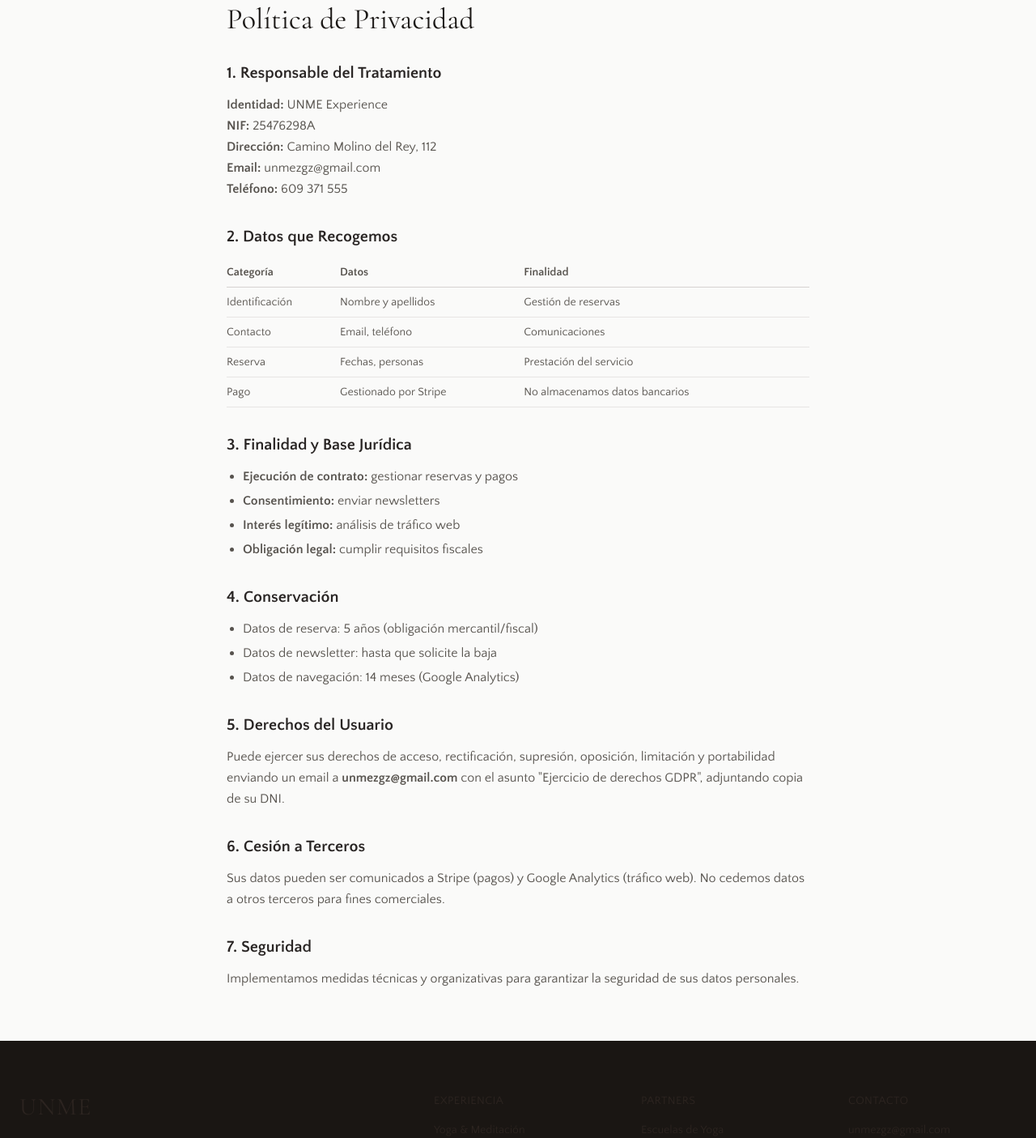
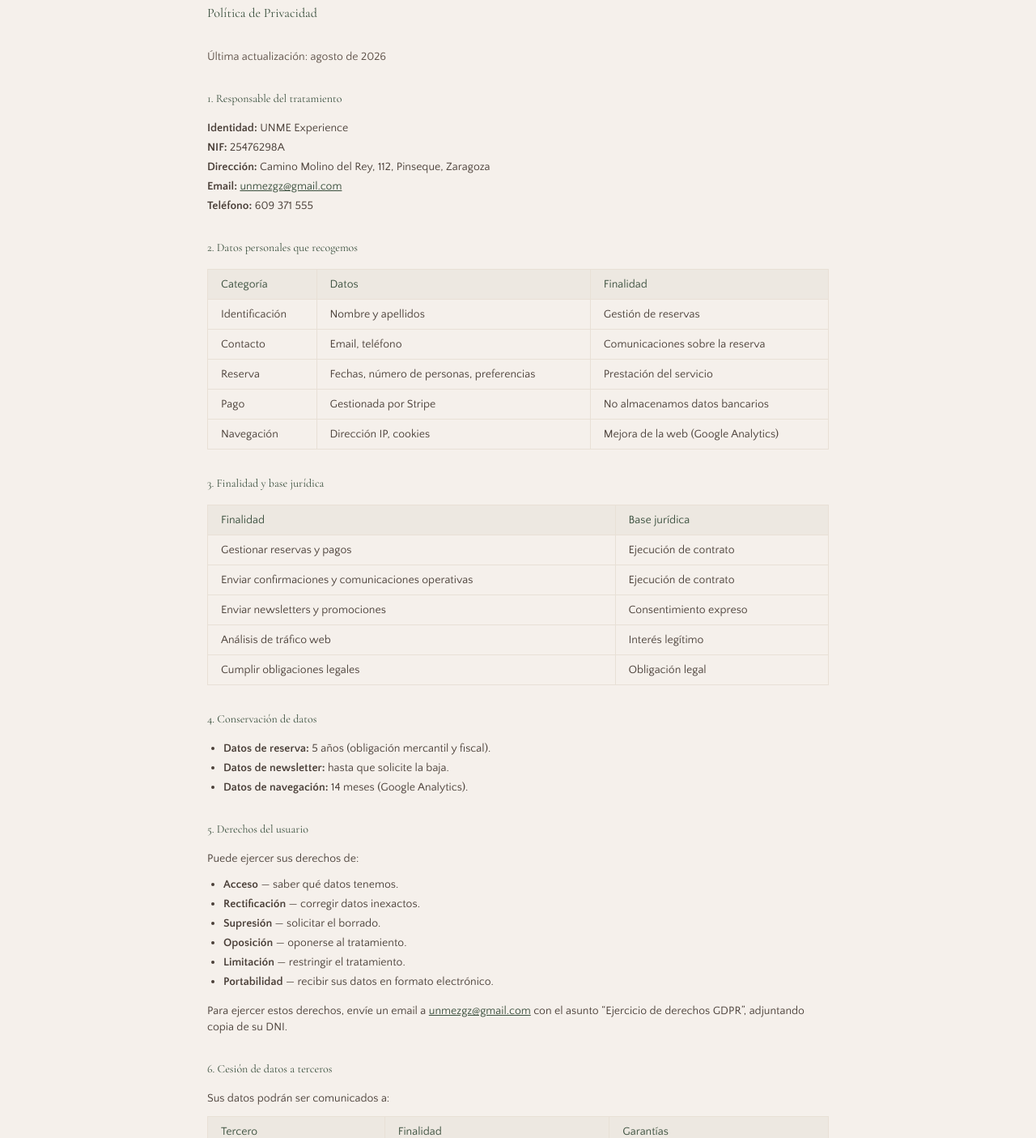
Before and after one commit to nanoeman/unme-premium, a Next.js app: page /privacidad in a window 1280 px wide. Shown: the part 60-1465 px from the top of the page at 81% size. Built offline with nearby package versions, Linux system fonts and the light colour scheme.

Commit message:
Refactor privacy policy page layout and content

```diff
--- a/src/app/privacidad/page.tsx
+++ b/src/app/privacidad/page.tsx
@@ -1,105 +1,232 @@
+import type { Metadata } from "next";
+import Link from "next/link";
+
+export const metadata: Metadata = {
+  title: "Política de Privacidad | UNME Experience",
+  description:
+    "Política de privacidad de UNME Experience. Información sobre el tratamiento de datos personales, derechos del usuario y medidas de seguridad conforme al RGPD.",
+};
+
 export default function PrivacidadPage() {
   return (
-    <main className="min-h-screen bg-stone-50 py-16">
-      <div className="mx-auto max-w-3xl px-6">
-        <h1 className="mb-8 font-display text-4xl text-stone-900">
+    <div className="min-h-screen bg-linen py-16 px-6">
+      <div className="mx-auto max-w-3xl">
+        <h1 className="font-display text-heading-1 mb-8 text-forest-700">
           Política de Privacidad
         </h1>
 
-        <div className="space-y-8 text-stone-600 leading-relaxed">
+        <p className="mb-8 text-sm text-earth-600">
+          Última actualización: agosto de 2026
+        </p>
 
+        <div className="space-y-8 text-sm text-earth-700">
+          {/* 1. RESPONSABLE */}
           <section>
-            <h2 className="mb-3 text-xl font-semibold text-stone-800">1. Responsable del Tratamiento</h2>
-            <p>
-              <strong>Identidad:</strong> UNME Experience<br />
-              <strong>NIF:</strong> 25476298A<br />
-              <strong>Dirección:</strong> Camino Molino del Rey, 112<br />
-              <strong>Email:</strong> unmezgz@gmail.com<br />
-              <strong>Teléfono:</strong> 609 371 555
+            <h2 className="font-display text-heading-3 mb-4 text-forest-700">
+              1. Responsable del tratamiento
+            </h2>
+            <ul className="space-y-1 text-earth-700">
+              <li><strong>Identidad:</strong> UNME Experience</li>
+              <li><strong>NIF:</strong> 25476298A</li>
+              <li><strong>Dirección:</strong> Camino Molino del Rey, 112, Pinseque, Zaragoza</li>
+              <li><strong>Email:</strong> <a href="mailto:unmezgz@gmail.com" className="text-forest-700 underline hover:text-forest-900">unmezgz@gmail.com</a></li>
+              <li><strong>Teléfono:</strong> 609 371 555</li>
+            </ul>
+          </section>
+
+          {/* 2. DATOS QUE RECOGEMOS */}
+          <section>
+            <h2 className="font-display text-heading-3 mb-4 text-forest-700">
+              2. Datos personales que recogemos
+            </h2>
+            <div className="overflow-x-auto">
+              <table className="min-w-full border border-taupe-200 text-sm">
+                <thead className="bg-linen-100">
+                  <tr>
+                    <th className="border border-taupe-200 px-4 py-2 text-left font-medium text-forest-700">Categoría</th>
+                    <th className="border border-taupe-200 px-4 py-2 text-left font-medium text-forest-700">Datos</th>
+                    <th className="border border-taupe-200 px-4 py-2 text-left font-medium text-forest-700">Finalidad</th>
+                  </tr>
+                </thead>
+                <tbody>
+                  <tr>
+                    <td className="border border-taupe-200 px-4 py-2">Identificación</td>
+                    <td className="border border-taupe-200 px-4 py-2">Nombre y apellidos</td>
+                    <td className="border border-taupe-200 px-4 py-2">Gestión de reservas</td>
+                  </tr>
+                  <tr>
+                    <td className="border border-taupe-200 px-4 py-2">Contacto</td>
+                    <td className="border border-taupe-200 px-4 py-2">Email, teléfono</td>
+                    <td className="border border-taupe-200 px-4 py-2">Comunicaciones sobre la reserva</td>
+                  </tr>
+                  <tr>
+                    <td className="border border-taupe-200 px-4 py-2">Reserva</td>
+                    <td className="border border-taupe-200 px-4 py-2">Fechas, número de personas, preferencias</td>
+                    <td className="border border-taupe-200 px-4 py-2">Prestación del servicio</td>
+                  </tr>
+                  <tr>
+                    <td className="border border-taupe-200 px-4 py-2">Pago</td>
+                    <td className="border border-taupe-200 px-4 py-2">Gestionada por Stripe</td>
+                    <td className="border border-taupe-200 px-4 py-2">No almacenamos datos bancarios</td>
+                  </tr>
+                  <tr>
+                    <td className="border border-taupe-200 px-4 py-2">Navegación</td>
+                    <td className="border border-taupe-200 px-4 py-2">Dirección IP, cookies</td>
+                    <td className="border border-taupe-200 px-4 py-2">Mejora de la web (Google Analytics)</td>
+                  </tr>
+                </tbody>
+              </table>
+            </div>
+          </section>
+
+          {/* 3. FINALIDAD Y BASE JURÍDICA */}
+          <section>
+            <h2 className="font-display text-heading-3 mb-4 text-forest-700">
+              3. Finalidad y base jurídica
+            </h2>
+            <div className="overflow-x-auto">
+              <table className="min-w-full border border-taupe-200 text-sm">
+                <thead className="bg-linen-100">
+                  <tr>
+                    <th className="border border-taupe-200 px-4 py-2 text-left font-medium text-forest-700">Finalidad</th>
+                    <th className="border border-taupe-200 px-4 py-2 text-left font-medium text-forest-700">Base jurídica</th>
+                  </tr>
+                </thead>
+                <tbody>
+                  <tr>
+                    <td className="border border-taupe-200 px-4 py-2">Gestionar reservas y pagos</td>
+                    <td className="border border-taupe-200 px-4 py-2">Ejecución de contrato</td>
+                  </tr>
+                  <tr>
+                    <td className="border border-taupe-200 px-4 py-2">Enviar confirmaciones y comunicaciones operativas</td>
+                    <td className="border border-taupe-200 px-4 py-2">Ejecución de contrato</td>
+                  </tr>
+                  <tr>
+                    <td className="border border-taupe-200 px-4 py-2">Enviar newsletters y promociones</td>
+                    <td className="border border-taupe-200 px-4 py-2">Consentimiento expreso</td>
+                  </tr>
+                  <tr>
+                    <td className="border border-taupe-200 px-4 py-2">Análisis de tráfico web</td>
+                    <td className="border border-taupe-200 px-4 py-2">Interés legítimo</td>
+                  </tr>
+                  <tr>
+                    <td className="border border-taupe-200 px-4 py-2">Cumplir obligaciones legales</td>
+                    <td className="border border-taupe-200 px-4 py-2">Obligación legal</td>
+                  </tr>
+                </tbody>
+              </table>
+            </div>
+          </section>
+
+          {/* 4. CONSERVACIÓN */}
+          <section>
+            <h2 className="font-display text-heading-3 mb-4 text-forest-700">
+              4. Conservación de datos
+            </h2>
+            <ul className="list-disc pl-5 space-y-1 text-earth-700">
+              <li><strong>Datos de reserva:</strong> 5 años (obligación mercantil y fiscal).</li>
+              <li><strong>Datos de newsletter:</strong> hasta que solicite la baja.</li>
+              <li><strong>Datos de navegación:</strong> 14 meses (Google Analytics).</li>
+            </ul>
+          </section>
+
+          {/* 5. DERECHOS */}
+          <section>
+            <h2 className="font-display text-heading-3 mb-4 text-forest-700">
+              5. Derechos del usuario
+            </h2>
+            <p className="mb-3 text-earth-700">Puede ejercer sus derechos de:</p>
+            <ul className="list-disc pl-5 space-y-1 text-earth-700">
+              <li><strong>Acceso</strong> — saber qué datos tenemos.</li>
+              <li><strong>Rectificación</strong> — corregir datos inexactos.</li>
+              <li><strong>Supresión</strong> — solicitar el borrado.</li>
+              <li><strong>Oposición</strong> — oponerse al tratamiento.</li>
+              <li><strong>Limitación</strong> — restringir el tratamiento.</li>
+              <li><strong>Portabilidad</strong> — recibir sus datos en formato electrónico.</li>
+            </ul>
+            <p className="mt-4 text-earth-700">
+              Para ejercer estos derechos, envíe un email a{" "}
+              <a href="mailto:unmezgz@gmail.com" className="text-forest-700 underline hover:text-forest-900">
+                unmezgz@gmail.com
+              </a>{" "}
+              con el asunto &ldquo;Ejercicio de derechos GDPR&rdquo;, adjuntando copia de su DNI.
             </p>
           </section>
 
+          {/* 6. CESIÓN DE DATOS */}
           <section>
-            <h2 className="mb-3 text-xl font-semibold text-stone-800">2. Datos que Recogemos</h2>
-            <table className="w-full border-collapse text-sm">
-              <thead>
-                <tr className="border-b border-stone-300">
-                  <th className="py-2 text-left font-semibold">Categoría</th>
-                  <th className="py-2 text-left font-semibold">Datos</th>
-                  <th className="py-2 text-left font-semibold">Finalidad</th>
+            <h2 className="font-display text-heading-3 mb-4 text-forest-700">
+              6. Cesión de datos a terceros
+            </h2>
+            <p className="mb-3 text-earth-700">Sus datos podrán ser comunicados a:</p>
+            <div className="overflow-x-auto">
+              <table className="min-w-full border border-taupe-200 text-sm">
+                <thead className="bg-linen-100">
+                  <tr>
+                    <th className="border border-taupe-200 px-4 py-2 text-left font-medium text-forest-700">Tercero</th>
+                    <th className="border border-taupe-200 px-4 py-2 text-left font-medium text-forest-700">Finalidad</th>
+                    <th className="border border-taupe-200 px-4 py-2 text-left font-medium text-forest-700">Garantías</th>
                   </tr>
                 </thead>
                 <tbody>
-                <tr className="border-b border-stone-200">
-                  <td className="py-2">Identificación</td>
-                  <td className="py-2">Nombre y apellidos</td>
-                  <td className="py-2">Gestión de reservas</td>
+                  <tr>
+                    <td className="border border-taupe-200 px-4 py-2">Stripe</td>
+                    <td className="border border-taupe-200 px-4 py-2">Procesamiento de pagos</td>
+                    <td className="border border-taupe-200 px-4 py-2">Certificación PCI DSS</td>
                   </tr>
-                <tr className="border-b border-stone-200">
-                  <td className="py-2">Contacto</td>
-                  <td className="py-2">Email, teléfono</td>
-                  <td className="py-2">Comunicaciones</td>
+                  <tr>
+                    <td className="border border-taupe-200 px-4 py-2">Google (Analytics)</td>
+                    <td className="border border-taupe-200 px-4 py-2">Análisis de tráfico web</td>
+                    <td className="border border-taupe-200 px-4 py-2">Acuerdo de tratamiento</td>
                   </tr>
-                <tr className="border-b border-stone-200">
-                  <td className="py-2">Reserva</td>
-                  <td className="py-2">Fechas, personas</td>
-                  <td className="py-2">Prestación del servicio</td>
-                </tr>
-                <tr className="border-b border-stone-200">
-                  <td className="py-2">Pago</td>
-                  <td className="py-2">Gestionado por Stripe</td>
-                  <td className="py-2">No almacenamos datos bancarios</td>
+                  <tr>
+                    <td className="border border-taupe-200 px-4 py-2">Vercel</td>
+                    <td className="border border-taupe-200 px-4 py-2">Hosting de la web</td>
+                    <td className="border border-taupe-200 px-4 py-2">Acuerdo de tratamiento</td>
                   </tr>
                 </tbody>
               </table>
-          </section>
-
-          <section>
-            <h2 className="mb-3 text-xl font-semibold text-stone-800">3. Finalidad y Base Jurídica</h2>
-            <ul className="list-disc pl-5 space-y-1">
-              <li><strong>Ejecución de contrato:</strong> gestionar reservas y pagos</li>
-              <li><strong>Consentimiento:</strong> enviar newsletters</li>
-              <li><strong>Interés legítimo:</strong> análisis de tráfico web</li>
-              <li><strong>Obligación legal:</strong> cumplir requisitos fiscales</li>
-            </ul>
-          </section>
-
-          <section>
-            <h2 className="mb-3 text-xl font-semibold text-stone-800">4. Conservación</h2>
-            <ul className="list-disc pl-5 space-y-1">
-              <li>Datos de reserva: 5 años (obligación mercantil/fiscal)</li>
-              <li>Datos de newsletter: hasta que solicite la baja</li>
-              <li>Datos de navegación: 14 meses (Google Analytics)</li>
-            </ul>
-          </section>
-
-          <section>
-            <h2 className="mb-3 text-xl font-semibold text-stone-800">5. Derechos del Usuario</h2>
-            <p>
-              Puede ejercer sus derechos de acceso, rectificación, supresión, oposición,
-              limitación y portabilidad enviando un email a <strong>unmezgz@gmail.com</strong> con el asunto
-              "Ejercicio de derechos GDPR", adjuntando copia de su DNI.
+            </div>
+            <p className="mt-3 text-earth-700">
+              No cedemos sus datos a otros terceros para fines comerciales.
             </p>
           </section>
 
+          {/* 7. SEGURIDAD */}
           <section>
-            <h2 className="mb-3 text-xl font-semibold text-stone-800">6. Cesión a Terceros</h2>
-            <p>
-              Sus datos pueden ser comunicados a Stripe (pagos) y Google Analytics (tráfico web).
-              No cedemos datos a otros terceros para fines comerciales.
+            <h2 className="font-display text-heading-3 mb-4 text-forest-700">
+              7. Medidas de seguridad
+            </h2>
+            <p className="text-earth-700">
+              Implementamos medidas técnicas y organizativas apropiadas para garantizar la seguridad de sus datos personales y evitar su alteración, pérdida, tratamiento o acceso no autorizado.
             </p>
           </section>
 
+          {/* 8. CAMBIOS */}
           <section>
-            <h2 className="mb-3 text-xl font-semibold text-stone-800">7. Seguridad</h2>
-            <p>
-              Implementamos medidas técnicas y organizativas para garantizar la seguridad
-              de sus datos personales.
+            <h2 className="font-display text-heading-3 mb-4 text-forest-700">
+              8. Cambios en la política
+            </h2>
+            <p className="text-earth-700">
+              UNME Experience se reserva el derecho a modificar esta política para adaptarla a novedades legislativas o cambios en nuestros servicios. La versión actualizada estará siempre disponible en esta página.
             </p>
           </section>
+        </div>
 
+        {/* Enlaces a otras políticas */}
+        <div className="mt-12 border-t border-taupe-200 pt-8">
+          <p className="text-sm text-earth-600">
+            También puedes consultar:{" "}
+            <Link href="/terminos" className="text-forest-700 underline hover:text-forest-900">
+              Aviso Legal y Términos
+            </Link>
+            {" | "}
+            <Link href="/cookies" className="text-forest-700 underline hover:text-forest-900">
+              Política de Cookies
+            </Link>
+          </p>
         </div>
       </div>
-    </main>
+    </div>
   );
 }
```
Lines whose indentation alone changed are shown as unchanged.
